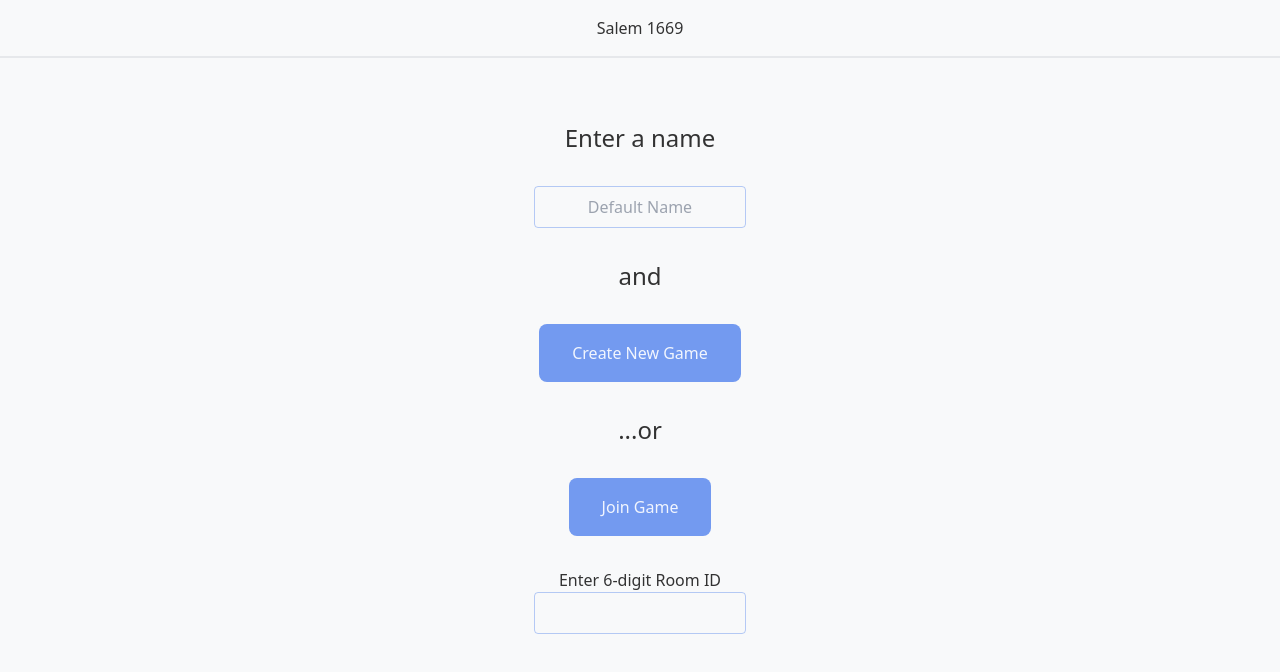
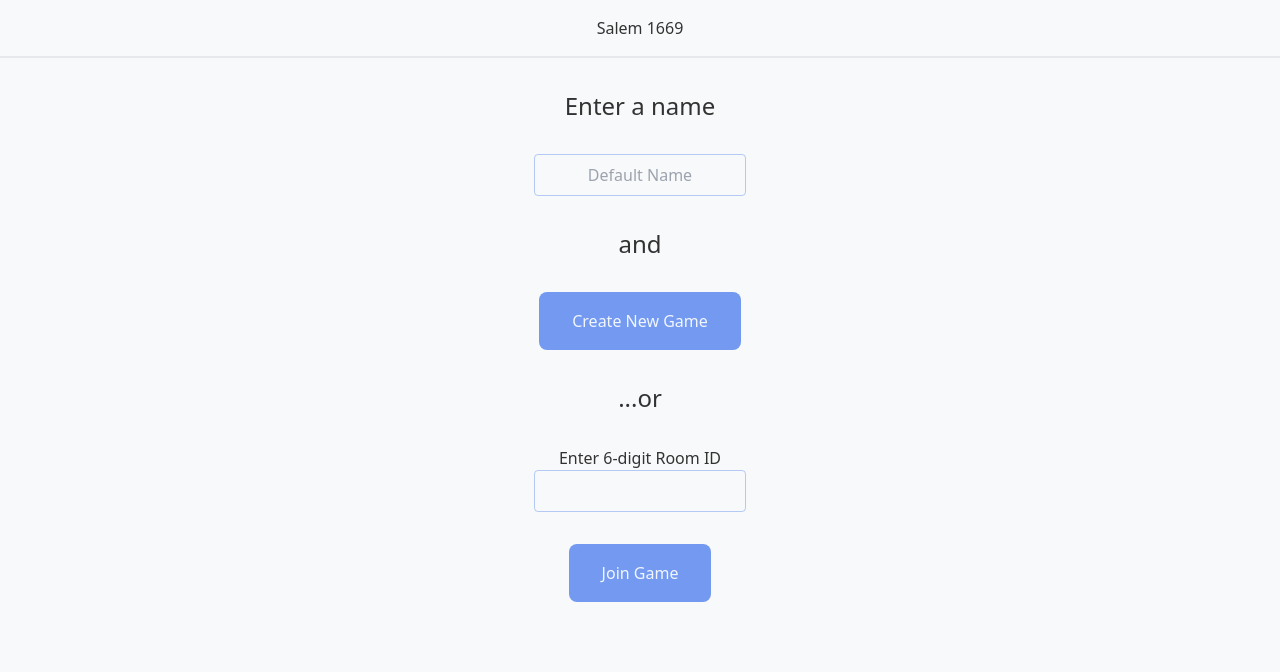
Before and after one commit to BrandonSamaroo/salem1669, a Next.js app: page / in a window 1280 px wide. Shown: the top 672 px of the page. Built offline with nearby package versions, Linux system fonts and the light colour scheme.

Commit message:
cleaned HTML & separated buttons into components

```diff
--- a/src/pages/index.tsx
+++ b/src/pages/index.tsx
@@ -1,4 +1,6 @@
 import Head from "next/head";
+
+import { Button } from "@/components/Button";
 
 export default function HomePage() {
     return (
@@ -9,7 +11,7 @@ export default function HomePage() {
                 {/* // TODO add meta tags, favicons and web manifest */}
             </Head>
 
-            <div className='mx-4 mt-16 flex flex-col items-center gap-8'>
+            <div className='mx-4 mt-8 flex flex-col items-center gap-8'>
                 <span className='text-2xl'>Enter a name</span>
                 <input
                     className='w-4/5 rounded border border-primary/50 bg-inherit py-2 px-4 text-center text-onBg'
@@ -17,18 +19,13 @@ export default function HomePage() {
                     placeholder='Default Name'
                 />
                 <span className='text-2xl'>and</span>
-                {/* //TODO separate out into button component */}
-                <button className='rounded-lg border border-transparent bg-primary py-4 px-8 text-onPrim/90 text-onPrim hover:bg-primary/80 active:bg-primary'>
-                    Create New Game
-                </button>
+                <Button btnSize='large'>Create New Game</Button>
                 <span className='text-2xl'>...or</span>
-                <button className='rounded-lg border border-transparent bg-primary py-4 px-8 text-onPrim/90 text-onPrim hover:bg-primary/80 active:bg-primary'>
-                    Join Game
-                </button>
                 <div className='flex flex-col items-center'>
                     <label htmlFor='room-id'>Enter 6-digit Room ID</label>
                     <input className='w-4/5 rounded border border-primary/50 bg-inherit py-2 px-4 text-center text-onBg' type='text' id='room-id' />
                 </div>
+                <Button btnSize='large'>Join Game</Button>
             </div>
         </>
     );
```
